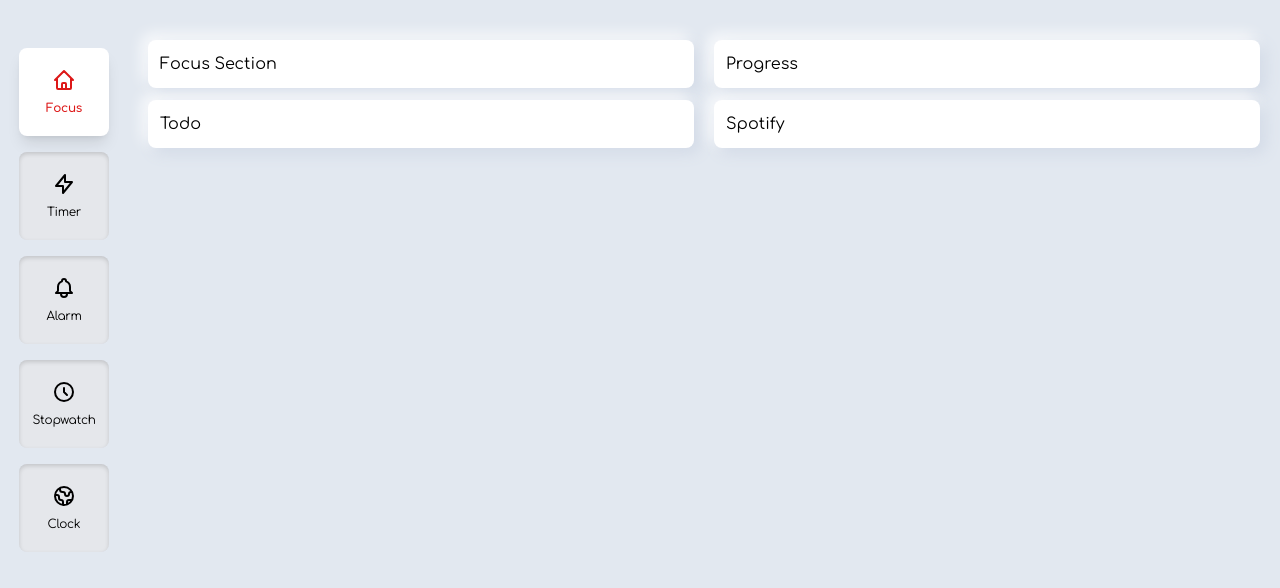
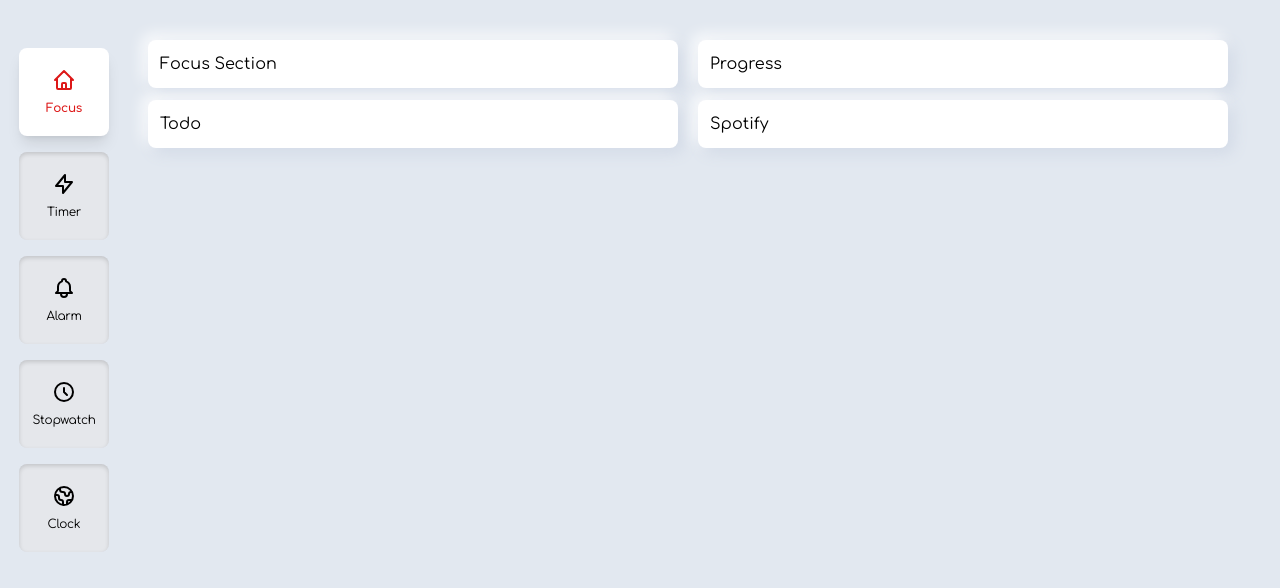
Before and after one commit to Baayeh/focus-hub, a React (Vite) app: page / in a window 1280 px wide. Shown: the top 588 px of the page. Built offline with nearby package versions, Linux system fonts and the light colour scheme.

Commit message:
Set max width for focus section

```diff
--- a/src/routes/Focus.jsx
+++ b/src/routes/Focus.jsx
@@ -1,10 +1,10 @@
-import React from "react";
+import React from 'react';
 
 const Focus = () => {
   return (
     <section
       id="focus"
-      className="py-4 md:py-10 px-5  grid grid-cols-1 md:grid-cols-2 gap-x-5"
+      className="py-4 md:py-10 px-5 lg:max-w-[70rem]  grid grid-cols-1 md:grid-cols-2 gap-x-5"
     >
       <div className="focus-todo-section">
         <div className="card bg-white shadow-white-shadow rounded-lg mb-3">
```
